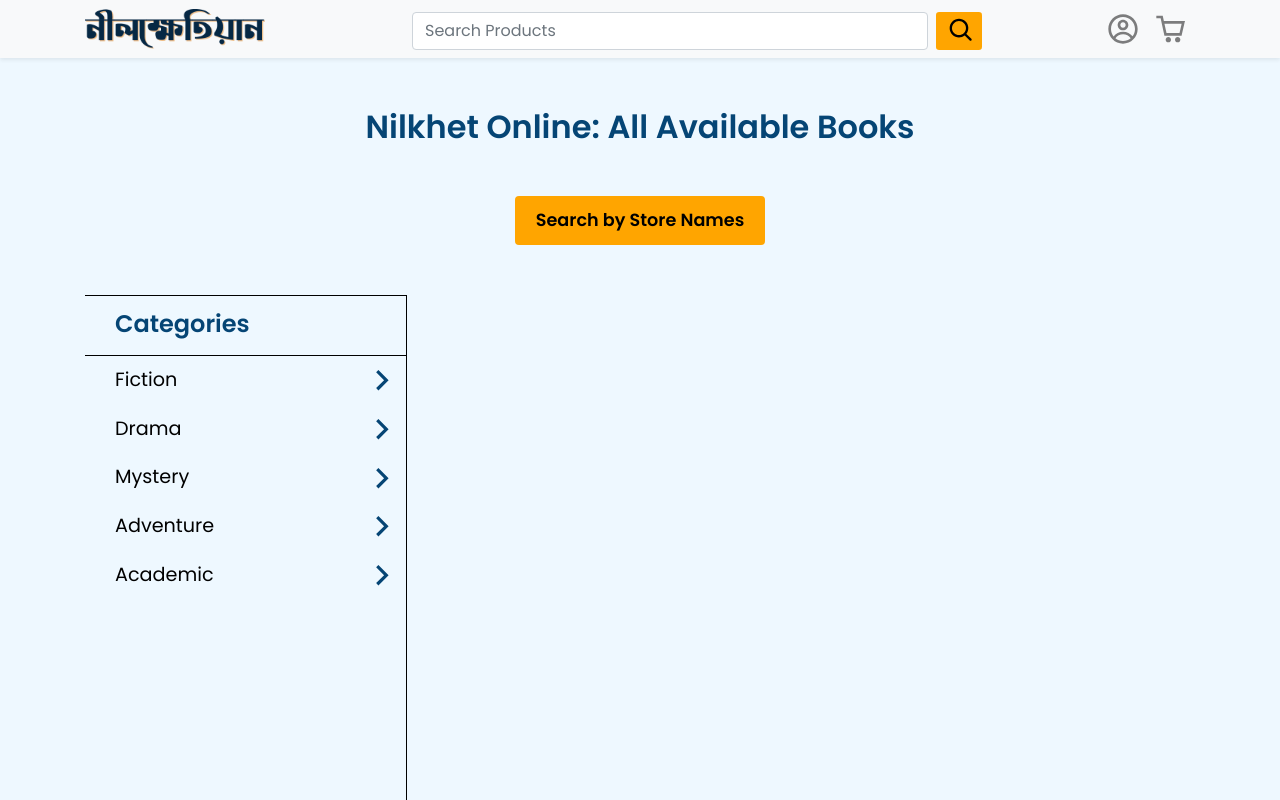
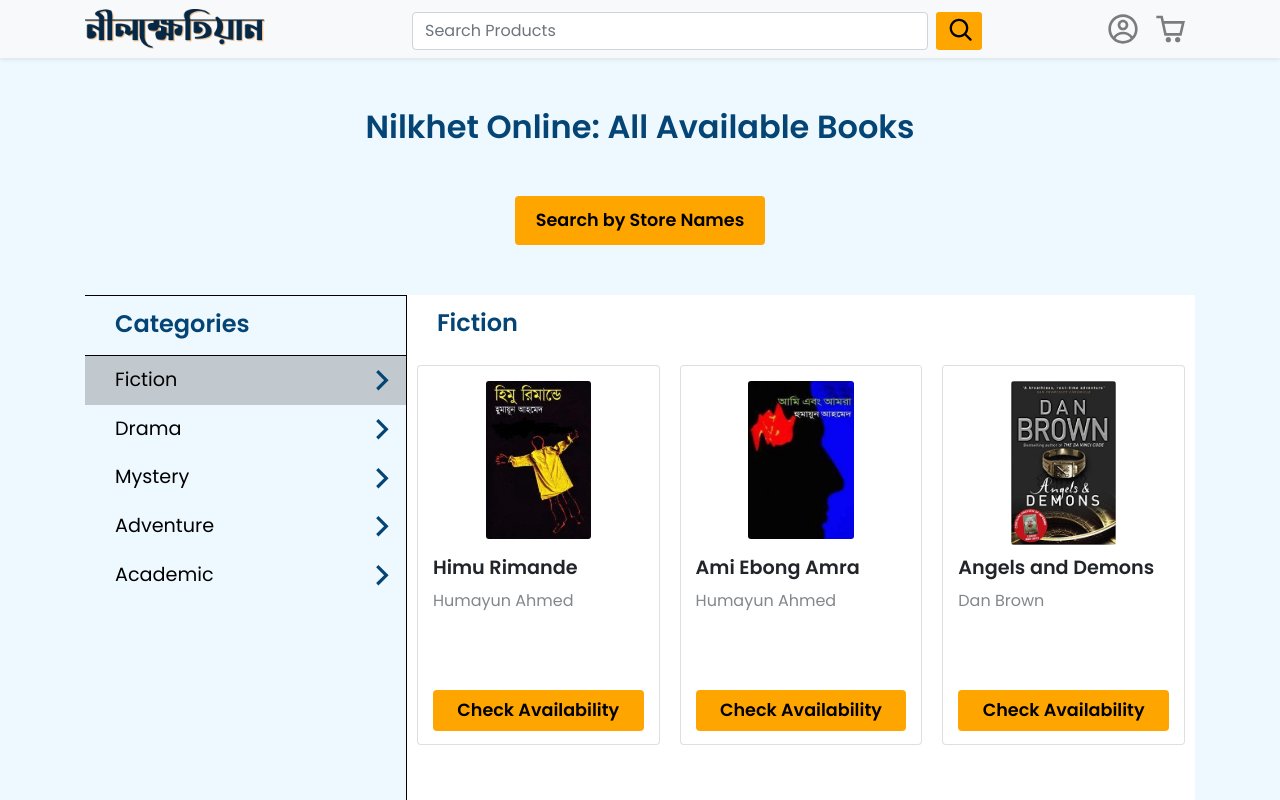
Before and after one commit to Viper4717/nilkhetian-frontend, a React (Create React App) app: page /store in a window 1280 px wide. Shown: the top 800 px of the page. Built offline with nearby package versions, Linux system fonts and the light colour scheme.

Commit message:
Basic web book cards implemented

```diff
--- /dev/null
+++ b/src/components/bookLibrary/BookCard.css
@@ -0,0 +1,100 @@
+.bookCheckCard{
+    padding: 15px;
+    height: 380px;
+    margin: 10px;
+}
+.bookCheckCardDiv{
+    height: 380px;
+    position: relative;
+}
+.bookCheckCoverBg{
+    height: 165px;
+    background-color: white;
+    overflow: hidden;
+    text-align: center;
+}
+.bookCheckCover{
+    max-width: 50%;
+    max-height: 100%;
+    object-fit: contain;
+}
+.bookCheckDetailsBg{
+    height: 185px;
+    background-color: white;
+    overflow: hidden;
+    position: relative;
+}
+.bookCheckTitle{
+    text-align: left;
+    font-size: 1.2em !important;
+    font-weight: 600 !important;
+    margin-top: 10px;
+    margin-bottom: 10px !important;
+}
+.bookCheckAuthor{
+    text-align: left;
+    font-size: 1em !important;
+    font-weight: 400 !important;
+    color: #82878b;
+    margin-bottom: 10px !important;
+}
+.checkAvailableButton{
+    font-size: 1.1em !important;
+    font-weight: 600 !important;
+    width: 100%;
+    position: absolute;
+    right: 0;
+    left: 0;
+    bottom: 0;
+    margin: auto;
+}
+
+@media screen and (max-width: 768px){
+    .storeCard{
+        padding: 10px;
+        height: 120px;
+        margin: 5px 15px 5px 15px;
+    }
+    .storeCardDiv{
+        height: 120px;
+        display: flex;
+    }
+    .storeCoverBg{
+        height: 100px;
+        width: 31%;
+        display: inline-block;
+    }
+    .storeCover{
+        max-width: auto;
+        max-height: 100%;
+        object-fit: contain;
+    }
+    .storeDetailsBg{
+        height: 100px;
+        width: 69%; /* haha yeah boi ( ͡° ͜ʖ ͡°) */
+        padding-left: 10px;
+    }
+    .storeTitle{
+        display: inline-block;
+        text-align: left;
+        font-size: 0.8em !important;
+        margin-top: 0rem;
+        margin-bottom: 0.3rem !important;
+    }
+    .storeDetails{
+        text-align: left;
+        font-size: 0.6em !important;
+        margin-bottom: 0.3rem !important;
+    }
+    .visitStoreButton{
+        font-size: 0.6em !important;
+        padding: 5px !important;
+        margin-left: 10px !important;
+        width: 70%;
+        position: absolute;
+        right: 0;
+        left: 0;
+        bottom: 0;
+        margin: auto;
+    }
+}
--- /dev/null
+++ b/src/components/bookLibrary/BookCard.js
@@ -0,0 +1,26 @@
+import React from 'react';
+import './BookCard.css';
+import { Button, Card } from 'react-bootstrap';
+
+function BookCard({bookImgPath, bookName, bookAuthor}) {
+    return (
+        <Card className="bookCheckCard">
+            <div className="bookCheckCardDiv">
+                <div className="bookCheckCoverBg">
+                    <Card.Img className="bookCheckCover" src={bookImgPath} alt="Book Image"/>
+                </div>
+                <div className="bookCheckDetailsBg">
+                    <Card.Title className="bookCheckTitle">
+                        {bookName}
+                    </Card.Title>
+                    <Card.Text className="bookCheckAuthor">
+                        {bookAuthor}
+                    </Card.Text>
+                    <Button className="checkAvailableButton" variant="custom"> Check Availability </Button>
+                </div>
+            </div>
+        </Card>
+    );
+}
+
+export default BookCard;
--- a/src/components/bookLibrary/BookLibrary.css
+++ b/src/components/bookLibrary/BookLibrary.css
@@ -5,4 +5,24 @@
 .bookBgDiv{
     display: inline-block;
     width: 71%;
+    background-color: #fff;
 }
+.bookBgDivHeader{
+    height: 60px;
+    padding: 10px 30px;
+}
+.bookDivHeader{
+    font-size: 1.5em;
+    font-weight: 600;
+    color: #054575;
+}
+.bookGrid{
+    min-height: 100%;
+    display: flex;
+    flex-wrap: wrap;
+    flex-direction: row;
+    margin-bottom: 30px;
+}
+.bookGrid > .bookCheckCard{
+    flex-basis: calc(33.33333% - 20px) !important;
+}
--- a/src/components/bookLibrary/BookLibrary.js
+++ b/src/components/bookLibrary/BookLibrary.js
@@ -1,13 +1,43 @@
 import React, { useState } from 'react';
 import './BookLibrary.css';
 import Category from '../category/Category';
+import BookCard from './BookCard'
 import { Container, Button } from 'react-bootstrap';
+import Himu from '../../assets/home/himuRimande.jpg'
+import AmiEbongAmra from '../../assets/home/amiEbongAmra.jpg'
+import AngelsAndDemons from '../../assets/home/angelsAndDemons.jpg'
+import TheDaVinciCode from '../../assets/home/theDaVinciCode.jpg'
 
 function BookLibrary() {
 
     const [categories, setCategories] = useState([
         "Fiction", "Drama", "Mystery", "Adventure", "Academic"
     ])
+
+    const [currentCategory, setCurrentCategory] = useState("Fiction")
+
+    const testBooks = [
+        {
+            bookName: "Himu Rimande",
+            author: "Humayun Ahmed",
+            imgPath: Himu,
+        },
+        {
+            bookName: "Ami Ebong Amra",
+            author: "Humayun Ahmed",
+            imgPath: AmiEbongAmra,
+        },
+        {
+            bookName: "Angels and Demons",
+            author: "Dan Brown",
+            imgPath: AngelsAndDemons,
+        },
+        {
+            bookName: "The Da Vinci Code",
+            author: "Dan Brown",
+            imgPath: TheDaVinciCode,
+        },
+    ]
 
     return (
         <Container fluid="md" className="parentContainer">
@@ -18,8 +48,18 @@
                 </Button>
             </div>
             <div className="categoryBgDiv">
-                <Category categories={categories}/>
+                <Category categories={categories} currentCategory={currentCategory}
+                setCurrentCategory={setCurrentCategory} />
                 <div className="bookBgDiv">
+                    <div className="bookBgDivHeader">
+                        <text className="bookDivHeader"> {currentCategory} </text>
+                    </div>
+                    <div className="bookGrid">
+                        {testBooks.map(book => (
+                            <BookCard bookImgPath={book.imgPath} bookName={book.bookName}
+                            bookAuthor={book.author}/>
+                        ))}
+                    </div>
                 </div>
             </div>
         </Container>
--- a/src/components/category/Category.js
+++ b/src/components/category/Category.js
@@ -2,10 +2,7 @@
 import './Category.css';
 import { RiArrowRightSLine } from 'react-icons/ri';
 
-function Category({categories}) {
-
-    const [currentCategory, setCurrentCategory] = useState("none")
-
+function Category({categories, currentCategory, setCurrentCategory}) {
     return (
         <div className="categoryLeftDiv">
             <div className="categoryHeaderDiv">
--- a/src/components/storeFront/StoreCard.js
+++ b/src/components/storeFront/StoreCard.js
@@ -2,7 +2,7 @@
 import './StoreCard.css';
 import { Button, Card } from 'react-bootstrap';
 
-function StoreFront({storeName, storeImgPath, storeDetails}) {
+function StoreCard({storeName, storeImgPath, storeDetails}) {
     return (
         <Card className="storeCard">
             <div className="storeCardDiv">
@@ -23,4 +23,4 @@
     );
 }
 
-export default StoreFront;
+export default StoreCard;
```
